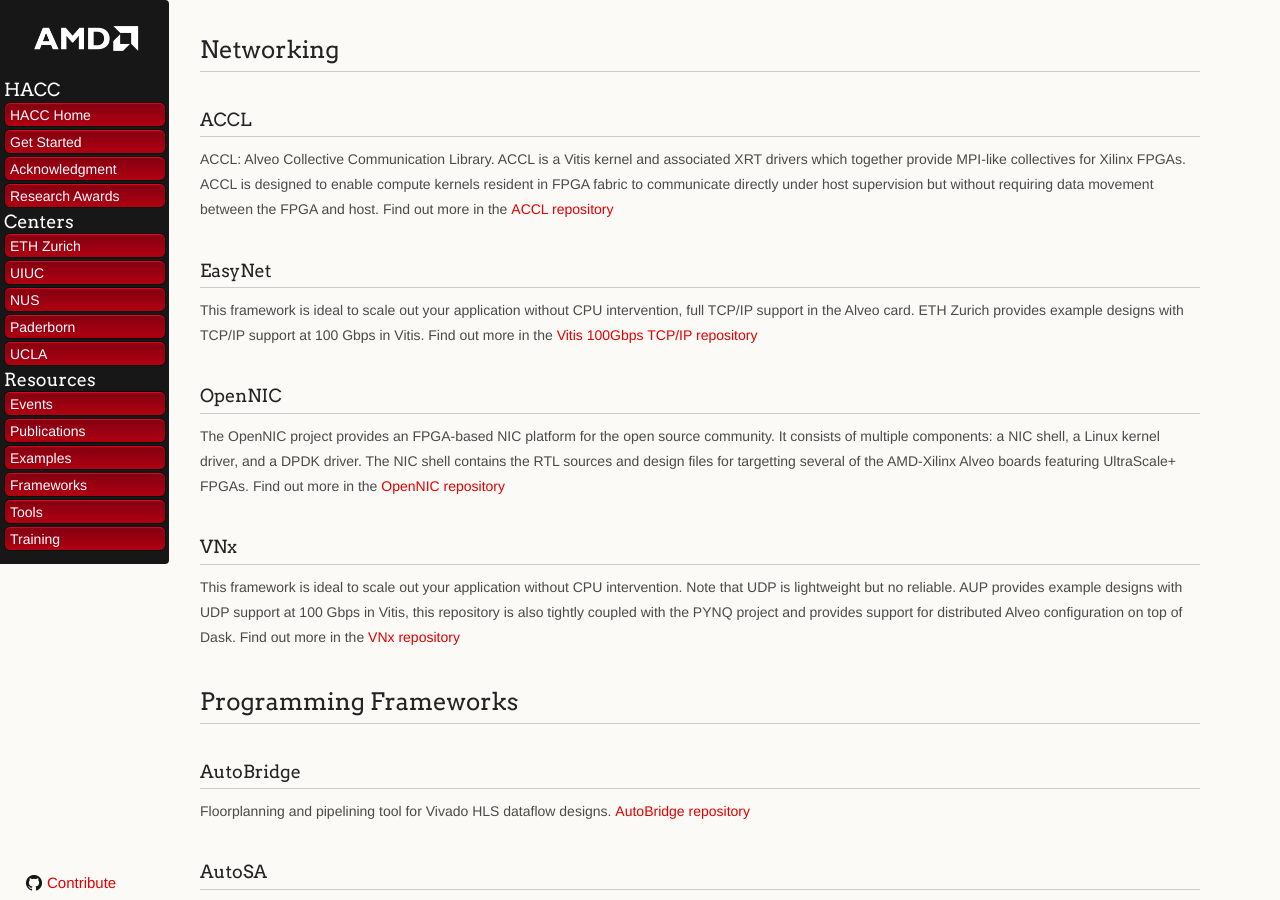
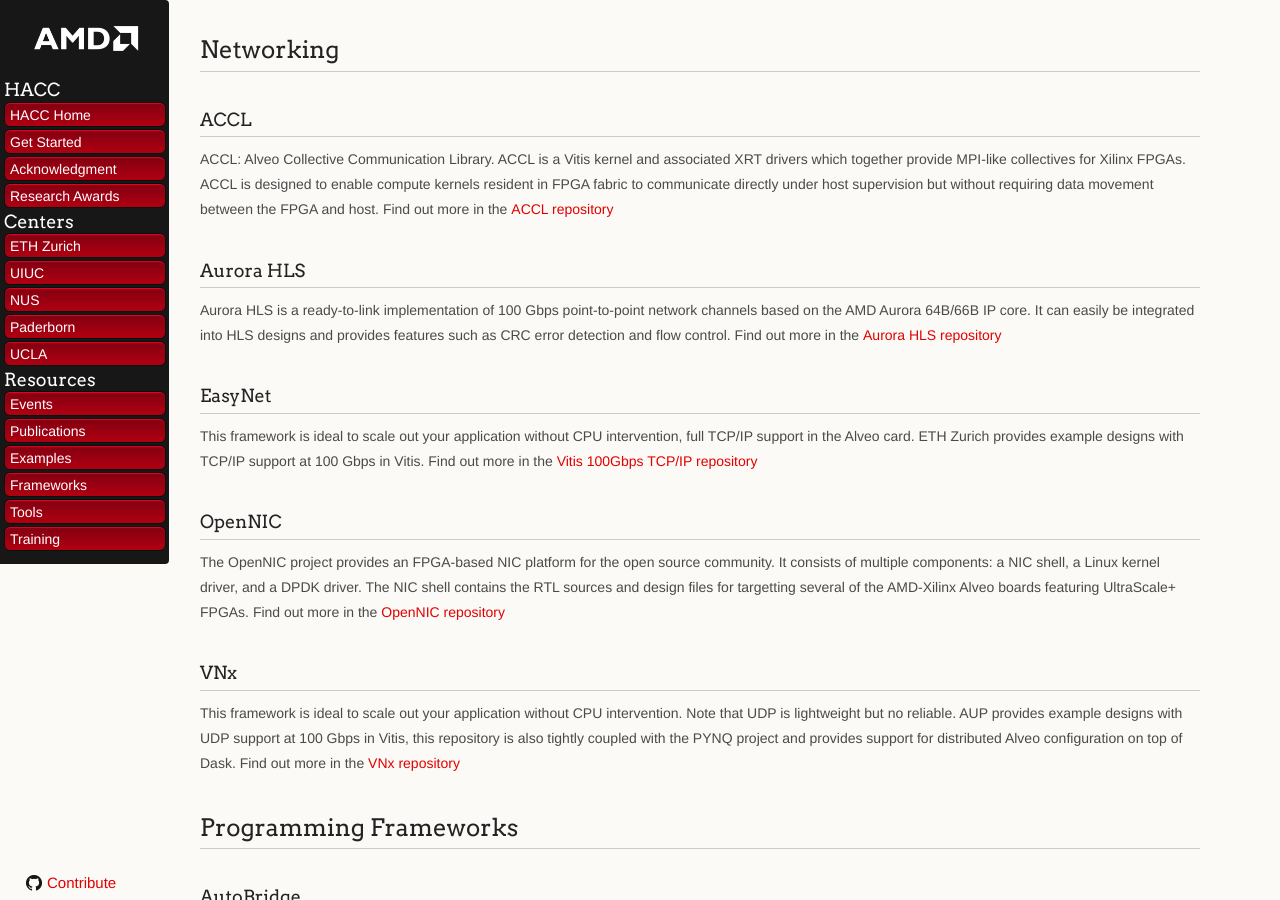
Before and after one commit to Xilinx/xacc, a Jekyll site: the page built from docs/frameworks.md, in a window 1280 px wide and 900 px high, scrolled down 526 px. Built offline with Jekyll 4.4.1, drawn with Linux system fonts in a browser that asks for light colours; nearby versions of some CDN libraries; our own code applies the rules of GitHub Pages for plain Markdown files.

Commit message:
Add Aurora HLS to the list of networking frameworks

```diff
--- a/docs/frameworks.md
+++ b/docs/frameworks.md
@@ -17,6 +17,10 @@
 ### ACCL
 
 ACCL: Alveo Collective Communication Library. ACCL is a Vitis kernel and associated XRT drivers which together provide MPI-like collectives for Xilinx FPGAs. ACCL is designed to enable compute kernels resident in FPGA fabric to communicate directly under host supervision but without requiring data movement between the FPGA and host. Find out more in the [ACCL repository](https://github.com/Xilinx/ACCL)
+
+### Aurora HLS
+
+Aurora HLS is a ready-to-link implementation of 100 Gbps point-to-point network channels based on the AMD Aurora 64B/66B IP core. It can easily be integrated into HLS designs and provides features such as CRC error detection and flow control. Find out more in the [Aurora HLS repository](https://github.com/pc2/Aurora-HLS/)
 
 ### EasyNet
 
```
